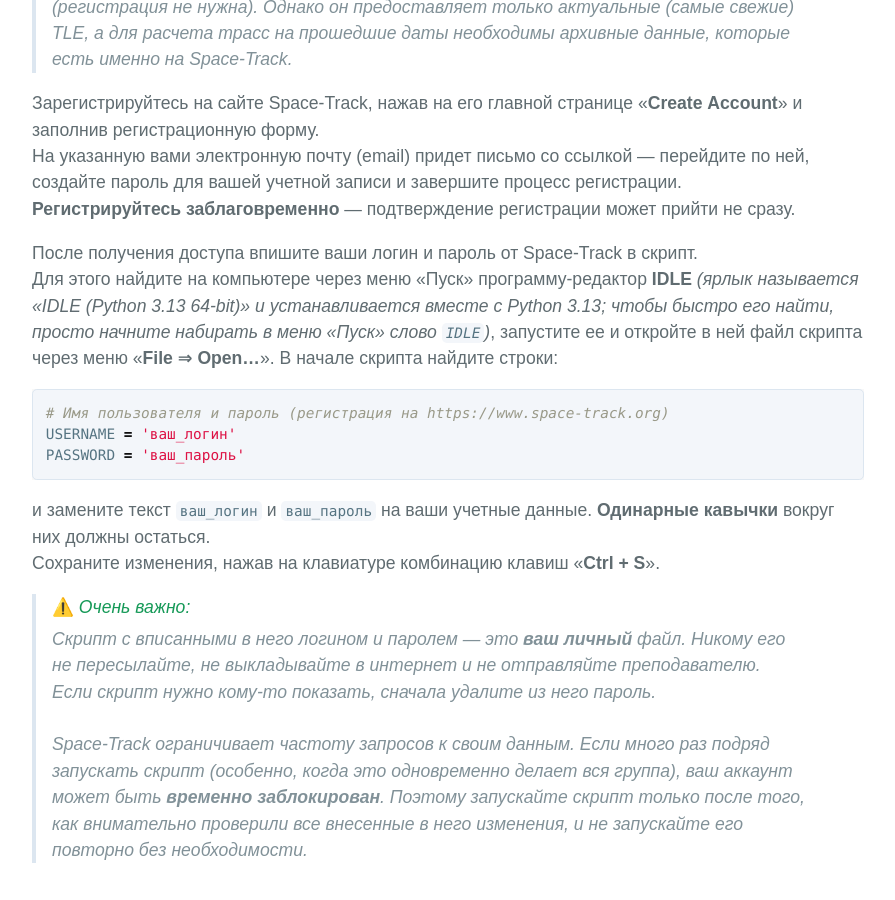
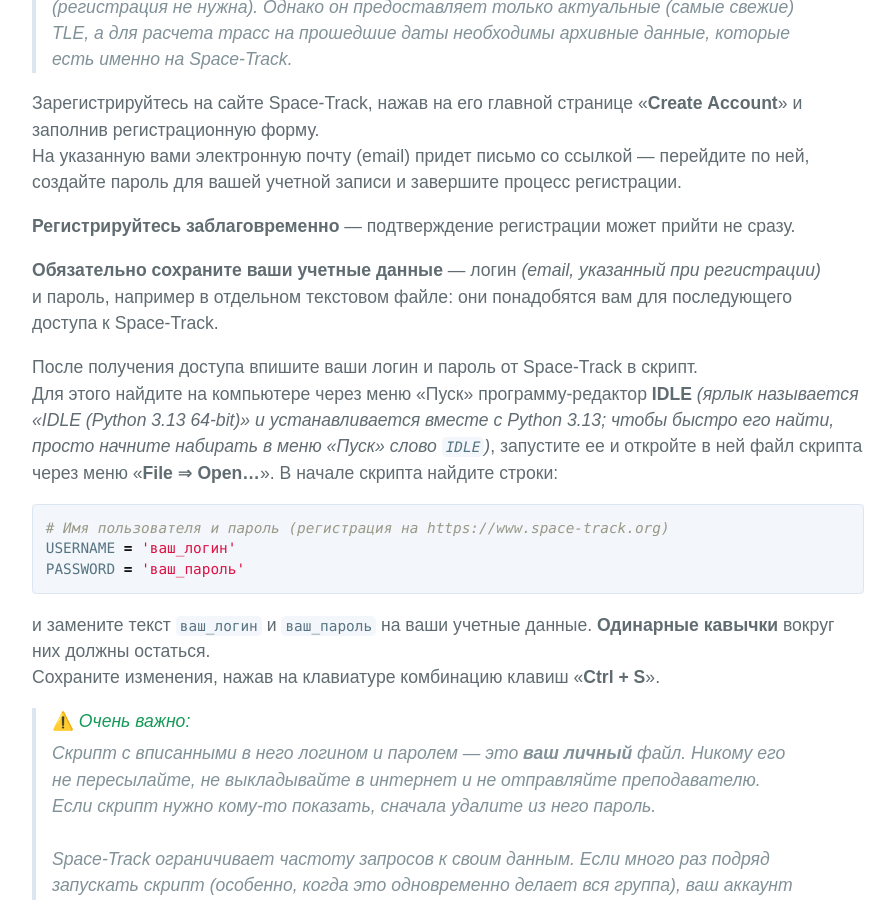
Before and after one commit to Alexander-Orlovsky/RUDN-QGIS-ORBIT-L1, a Jekyll site: the page built from index.md, in a window 1280 px wide and 900 px high, scrolled down 11670 px. Shown: the whole window, without its empty margins (192-1087 px from the left). Built offline with Jekyll 4.4.1, drawn with Linux system fonts in a browser that asks for light colours.

Commit message:
Исправления на 04.11.2026 - 22:28

```diff
--- a/index.md
+++ b/index.md
@@ -432,8 +432,12 @@
 > Однако он предоставляет только актуальные (самые свежие) TLE, а для расчета трасс на прошедшие даты необходимы архивные данные, которые есть именно на Space&#8209;Track.*
 
 Зарегистрируйтесь на сайте Space&#8209;Track, нажав на его главной странице «**Create&nbsp;Account**» и заполнив регистрационную форму. \
-На указанную вами электронную почту (email) придет письмо со ссылкой — перейдите по ней, создайте пароль для вашей учетной записи и завершите процесс регистрации. \
+На указанную вами электронную почту (email) придет письмо со ссылкой — перейдите по ней, создайте пароль для вашей учетной записи и завершите процесс регистрации.
+
 **Регистрируйтесь заблаговременно** — подтверждение регистрации может прийти не сразу.
+
+**Обязательно сохраните ваши учетные данные** — логин *(email, указанный при регистрации)* и&nbsp;пароль,
+например в отдельном текстовом файле: они понадобятся вам для последующего доступа&nbsp;к Space&#8209;Track.
 
 После получения доступа впишите ваши логин и пароль от Space&#8209;Track в скрипт. \
 Для этого найдите на компьютере через меню «Пуск» программу-редактор **IDLE**
```
